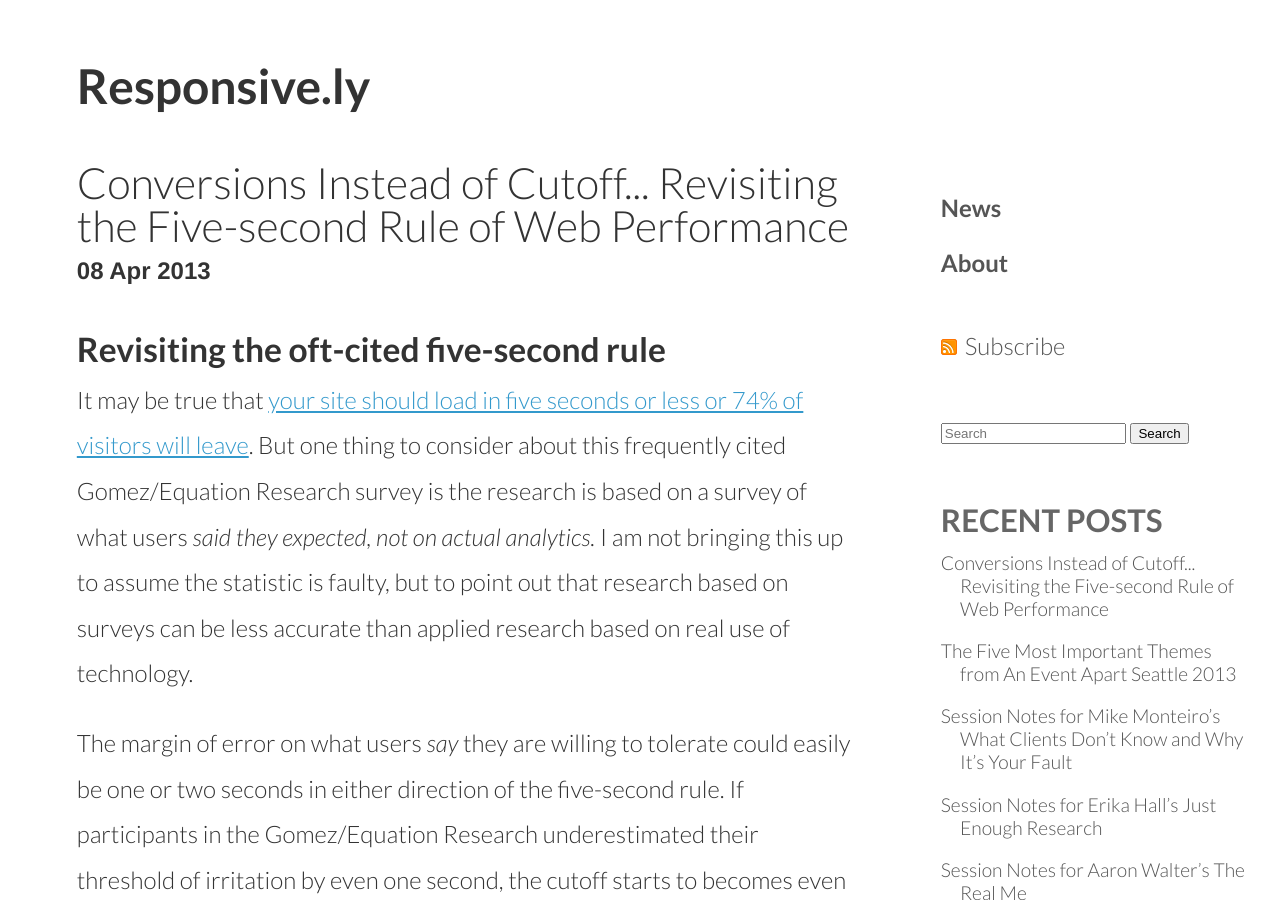
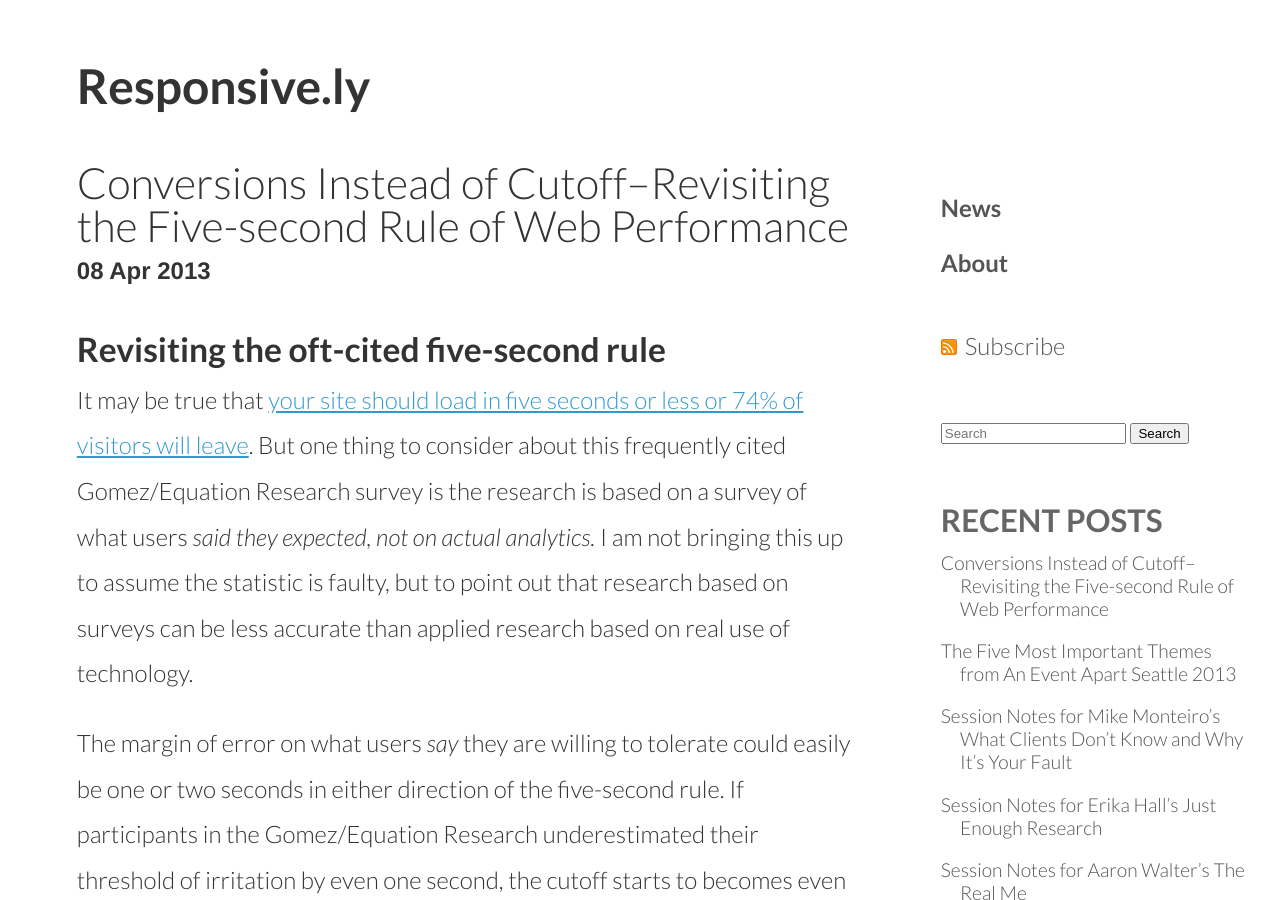
Before and after one commit to thedougco/responsive.ly, a Jekyll site: the page built from _posts/2013-04-8-conversions-instead-of-cutoff-revisiting-the-five-second-rule.md, in a window 1280 px wide and 900 px high. Built offline with Jekyll 4.4.1, drawn with Linux system fonts in a browser that asks for light colours; nearby versions of some CDN libraries; Markdown is read by kramdown in place of the engine named in the settings; comment, search, counter and statistics services are not loaded.

```diff
--- a/_posts/2013-04-8-revisiting_the_five_second_rule_of_web_performance_conversions_instead_of_cutoff.md
+++ b/_posts/2013-04-8-conversions-instead-of-cutoff-revisiting-the-five-second-rule.md
@@ -1,10 +1,11 @@
 ---
 layout: post
-title: Conversions Instead of Cutoff... Revisiting the Five-second Rule of Web Performance
+title: Conversions Instead of Cutoff–Revisiting the Five-second Rule of Web Performance
 date: 2013-04-08
 categories: [Responsive, Tools]
 author: doug
 ---
+
 ###Revisiting the oft-cited five-second rule
 It may be true that [your site should load in five seconds or less or 74% of visitors will leave](http://www.gomez.com/wp-content/downloads/19986_WhatMobileUsersWant_Wp.pdf). But one thing to consider about this frequently cited Gomez/Equation Research survey is the research is based on a survey of what users *said they expected, not on actual analytics.* I am not bringing this up to assume the statistic is faulty, but to point out that research based on surveys can be less accurate than applied research based on real use of technology.<!-- more -->
 
```
